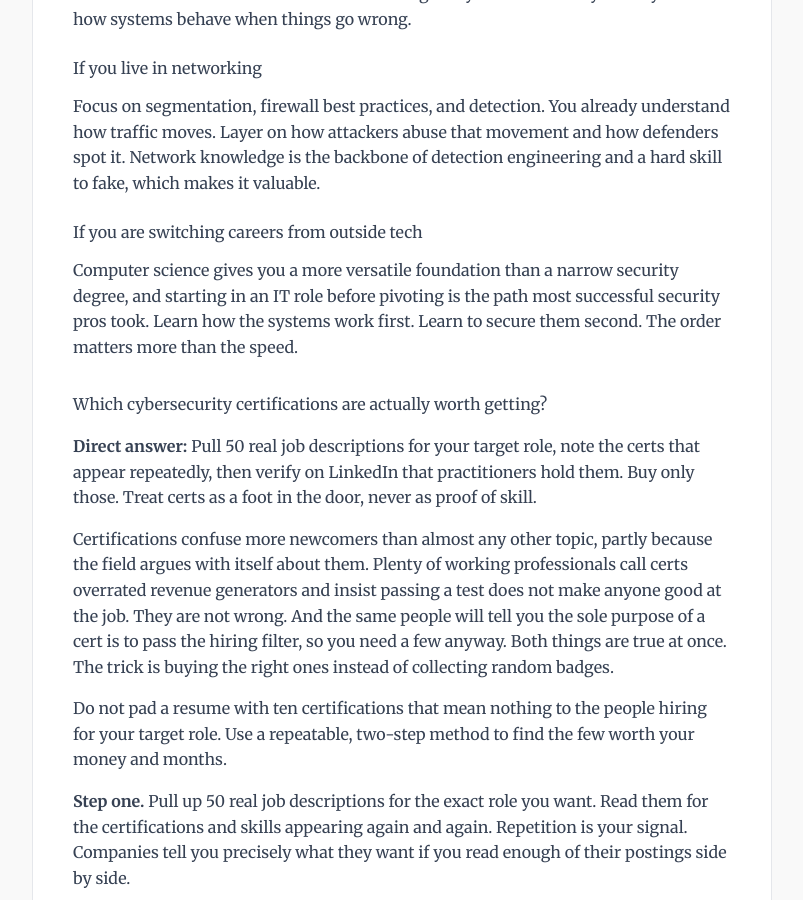
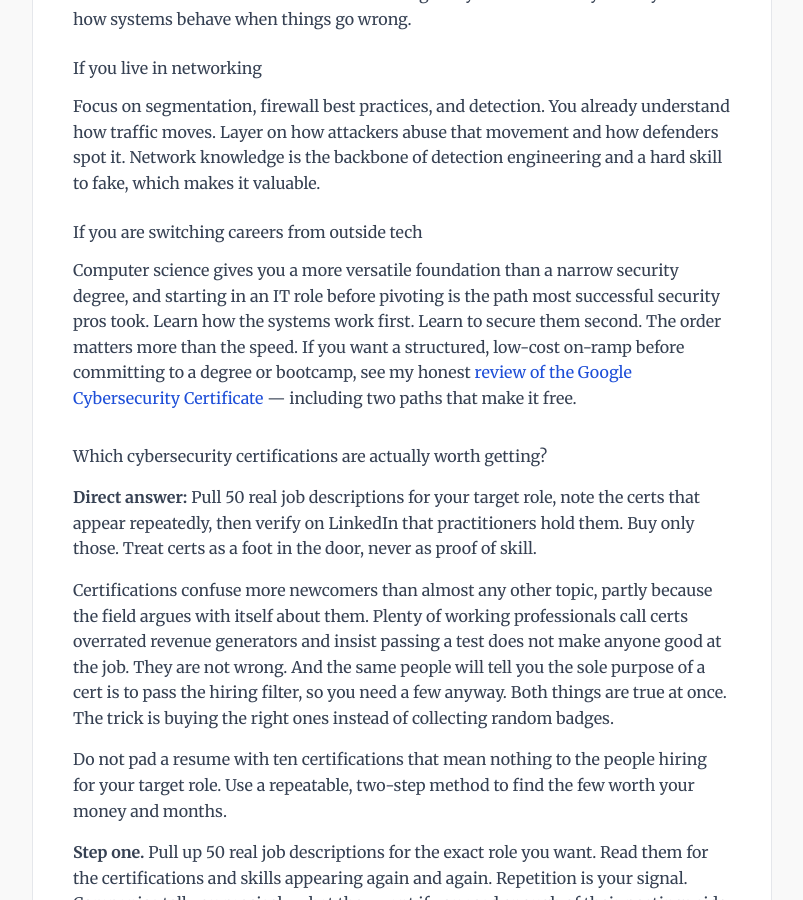
Before and after one commit to mda1125/bytesizedsecurity, a Jekyll site: the page built from _posts/2026-05-28-cybersecurity-career-guide.md, in a window 1280 px wide and 900 px high, scrolled down 7040 px. Shown: the whole window, without its empty margins (64-867 px from the left). Built offline with Jekyll 4.4.1, drawn with Linux system fonts in a browser that asks for light colours; comment, search, counter and statistics services are not loaded.

Commit message:
SEO: inbound link to Google Cybersecurity Certificate review from switching-careers section

```diff
--- a/_posts/2026-05-28-cybersecurity-career-guide.md
+++ b/_posts/2026-05-28-cybersecurity-career-guide.md
@@ -146,7 +146,7 @@ Focus on segmentation, firewall best practices, and detection. You already under
 
 ### If you are switching careers from outside tech
 
-Computer science gives you a more versatile foundation than a narrow security degree, and starting in an IT role before pivoting is the path most successful security pros took. Learn how the systems work first. Learn to secure them second. The order matters more than the speed.
+Computer science gives you a more versatile foundation than a narrow security degree, and starting in an IT role before pivoting is the path most successful security pros took. Learn how the systems work first. Learn to secure them second. The order matters more than the speed. If you want a structured, low-cost on-ramp before committing to a degree or bootcamp, see my honest [review of the Google Cybersecurity Certificate](/2026/06/25/google-cybersecurity-certification-review/) — including two paths that make it free.
 
 ## Which cybersecurity certifications are actually worth getting? {#certifications}
 
```
